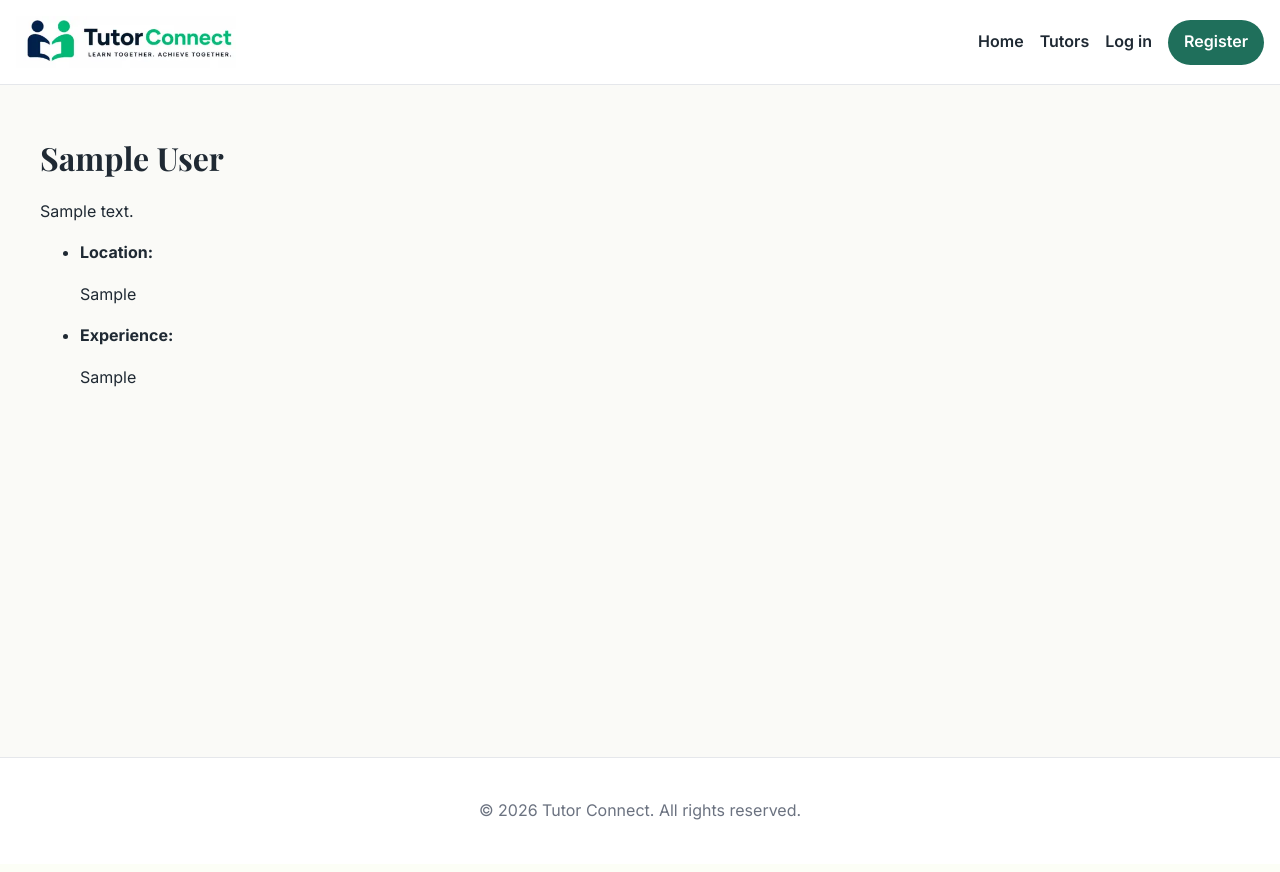
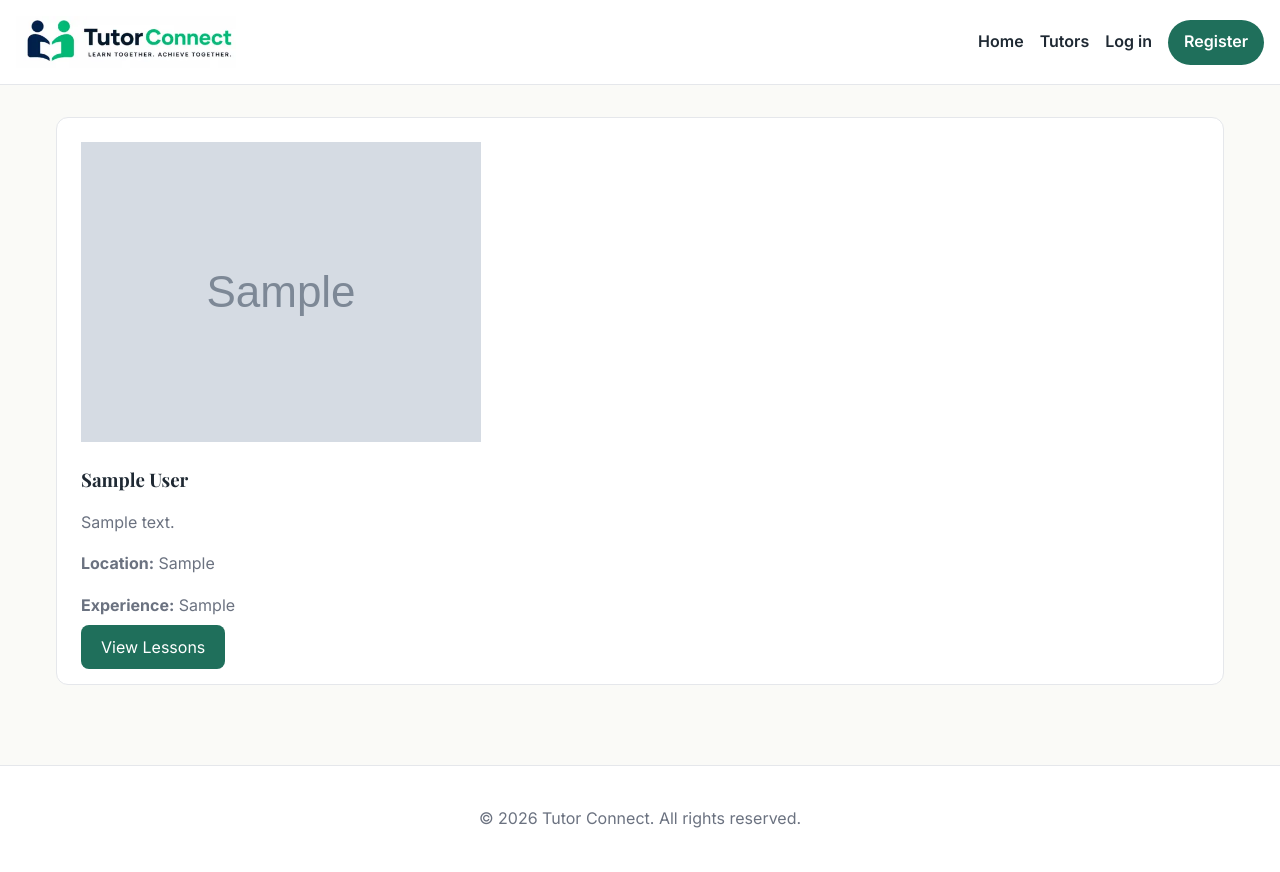
Before and after one commit to JamesBirchall-dev/MSP-4-Tutor-Connect, a Django app: page /tutors/1/ in a window 1280 px wide. Before the commit the page ends 820 px from the top, so only its background shows below. Run offline with Django 5.2, Linux system fonts and the light colour scheme; tables that the repository leaves empty hold one stand-in row (values such as "Sample post"); grey boxes marked "Sample" are stand-in pictures.

Commit message:
Style - Tutor Detail - update template to show image and custom classes

```diff
--- a/static/css/style.css
+++ b/static/css/style.css
@@ -401,6 +401,7 @@ select:focus {
 }
 
 .tutor-card-image {
+    display: block;
     width: 100%;
     height: 220px;
     border-radius: 0.75rem;
--- a/templates/tutors/tutor_detail.html
+++ b/templates/tutors/tutor_detail.html
@@ -1,17 +1,36 @@
 {% extends "base.html" %}
 
-{% block title %}Tutor Detail{% endblock %}
+{% block title %}{{ tutor.display_name }} | Tutor Connect
+{% endblock %}
 
 {% block content %}
 
-<h1>{{ tutor.display_name }}</h1>
+<!-- Tutor Detail -->
+<section class="container">
+  <article class="card tutor-detail">
+    {% if tutor.image %}
+    <!-- Display the tutor's image if available -->
+      <img
+        class="tutor-detail-image"
+        src="{{ tutor.image.url }}"
+        alt="{{ tutor.display_name }}"
+      >
+    {% endif %}
+    <!-- Tutor Details -->
+    <div class="tutor-detail-content">
+      <h1>{{ tutor.display_name }}</h1>
+      <p>{{ tutor.bio|linebreaks }}</p>
 
-<p>{{ tutor.bio|linebreaks }}</p>
-
-
-<ul>
-  <li><strong>Location:</strong> <p>{{ tutor.location|default:"Not specified" }}</p></li>
-  <li><strong>Experience:</strong> <p>{{ tutor.experience|default:"Not specified" }}</p></li>
-</ul>
+      <div class="profile-meta">
+        <p><strong>Location:</strong> {{ tutor.location|default:"Not specified" }}</p>
+        <p><strong>Experience:</strong> {{ tutor.experience|default:"Not specified" }}</p>
+      </div>
+      <!-- Book Lesson Button -->
+      <a class="btn btn-primary" href="{% url 'bookings:booking_create' tutor.pk %}">
+        View Lessons
+      </a>
+    </div>
+  </article>
+</section>
 
 {% endblock %}
```
